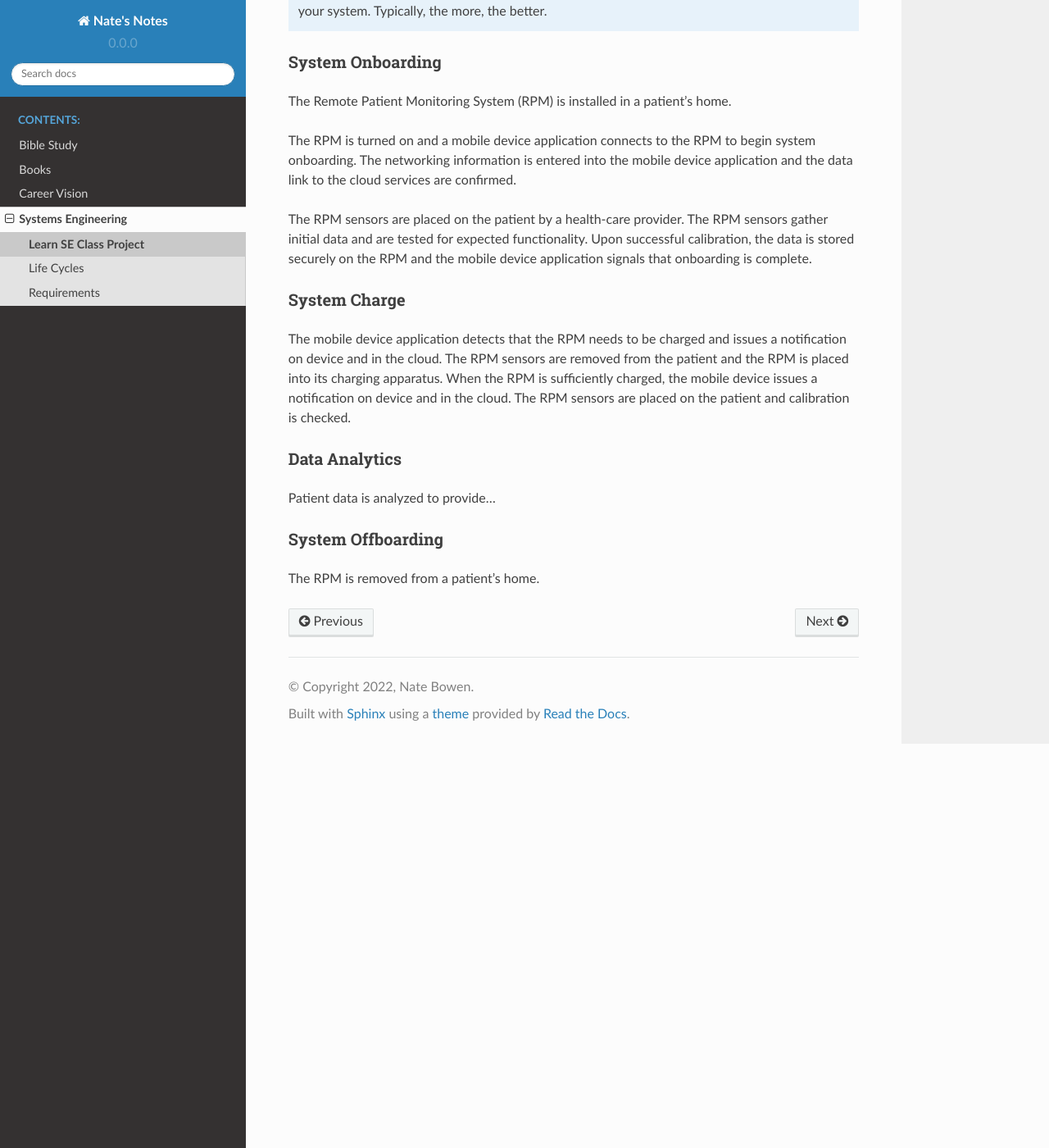
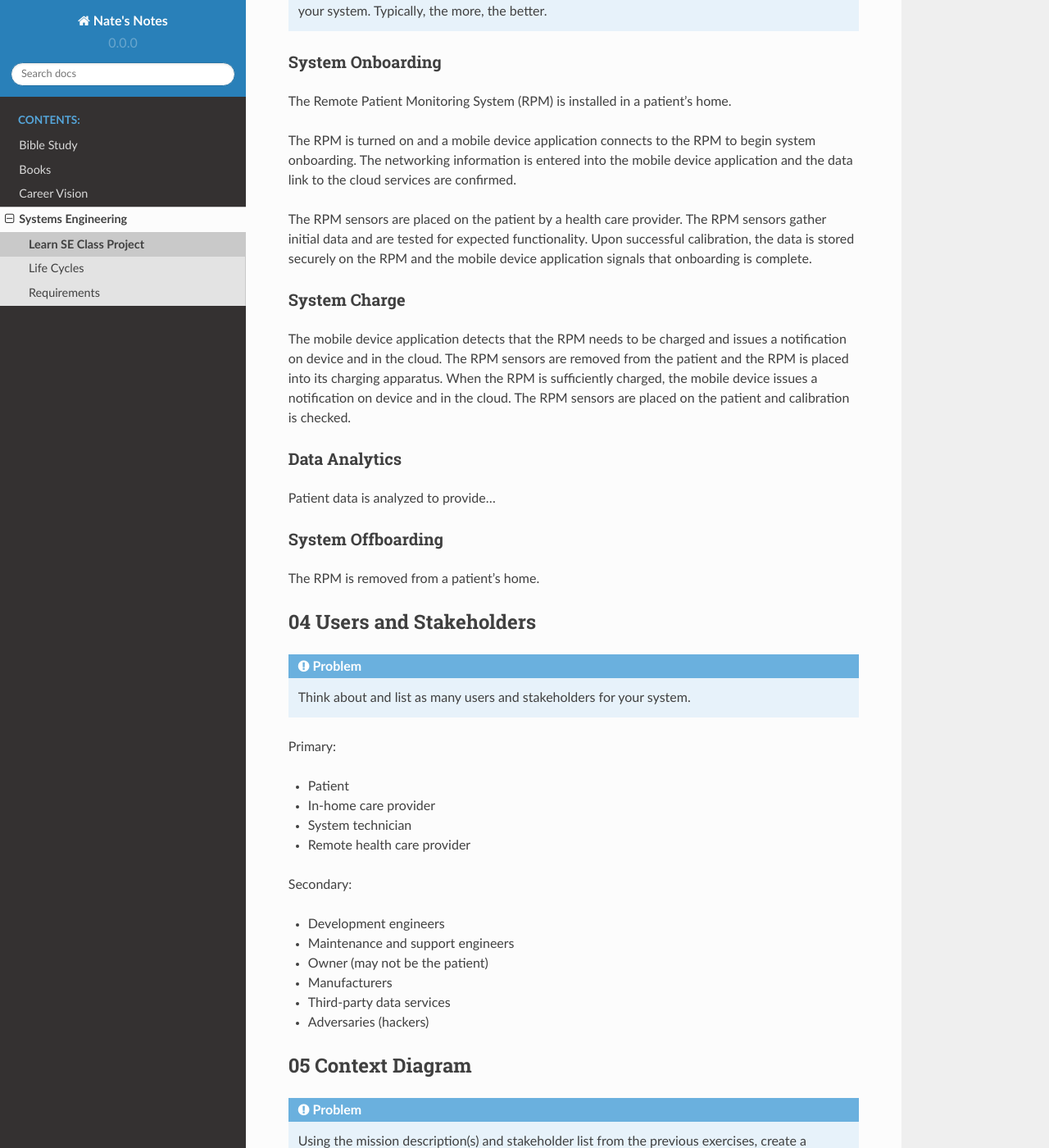
Before and after one commit to NateBowen/nates-docs, a Sphinx documentation site: the page built from source/systems-engineering/learn-se/class-project.md, in a window 1280 px wide and 1400 px high, scrolled down 688 px. Shown: the whole window at 82% size. Built offline with Sphinx 7.4.7 and the Read the Docs theme 2.0.0, drawn with Linux system fonts in a browser that asks for light colours; some of the changed text lies outside the part shown.

Commit message:
Add Users and Stakeholders

````diff
--- a/source/systems-engineering/learn-se/class-project.md
+++ b/source/systems-engineering/learn-se/class-project.md
@@ -85,7 +85,7 @@ The Remote Patient Monitoring System (RPM) is installed in a patient's home.
 The RPM is turned on and a mobile device application connects to the RPM to begin system onboarding.
 The networking information is entered into the mobile device application and the data link to the cloud services are confirmed.
 
-The RPM sensors are placed on the patient by a health-care provider.
+The RPM sensors are placed on the patient by a health care provider.
 The RPM sensors gather initial data and are tested for expected functionality.
 Upon successful calibration, the data is stored securely on the RPM and the mobile device application signals that onboarding is complete.
 
@@ -103,3 +103,36 @@ Patient data is analyzed to provide...
 ### System Offboarding
 
 The RPM is removed from a patient's home.
+
+## 04 Users and Stakeholders
+
+```{admonition} Problem
+ Think about and list as many users and stakeholders for your system.
+```
+
+Primary:
+
+* Patient
+* In-home care provider
+* System technician
+* Remote health care provider
+
+Secondary:
+
+* Development engineers
+* Maintenance and support engineers
+* Owner (may not be the patient)
+* Manufacturers
+* Third-party data services
+* Adversaries (hackers)
+
+## 05 Context Diagram
+
+```{admonition} Problem
+Using the mission description(s) and stakeholder list from the previous exercises,
+create a system level context diagram.
+```
+
+```{uml}
+
+```
````
